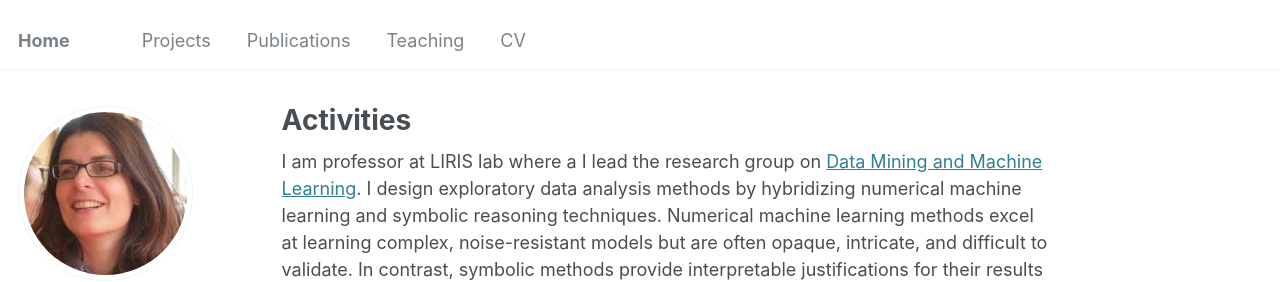
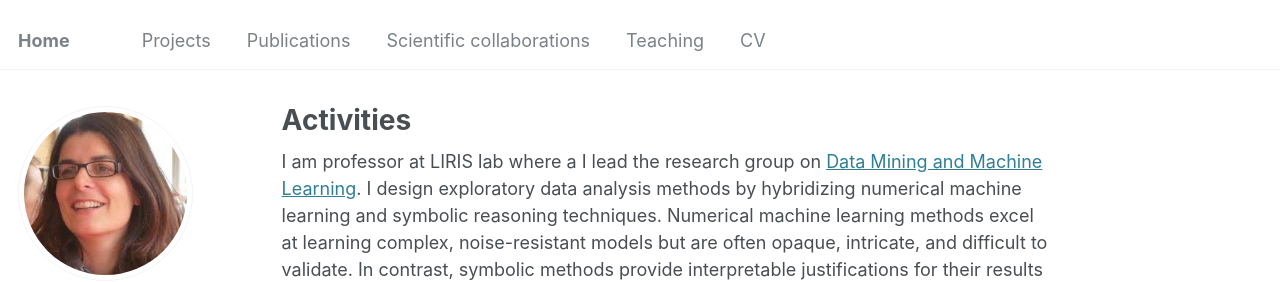
Before and after one commit to crobardet/crobardet.github.io, a Jekyll site: the page built from _pages/about.md, in a window 1280 px wide. Shown: the top 282 px of the page. Built offline with Jekyll 4.4.1, drawn with Linux system fonts in a browser that asks for light colours; some web fonts are replaced.

Commit message:
Update navigation.yml

```diff
--- a/_data/navigation.yml
+++ b/_data/navigation.yml
@@ -11,6 +11,8 @@ main:
   - title: "Publications"
     url: /publications/
 
+  - title: "Scientific collaborations"
+    url: /collaborations/
   #- title: "Talks"
   #  url: /talks/
 
```
